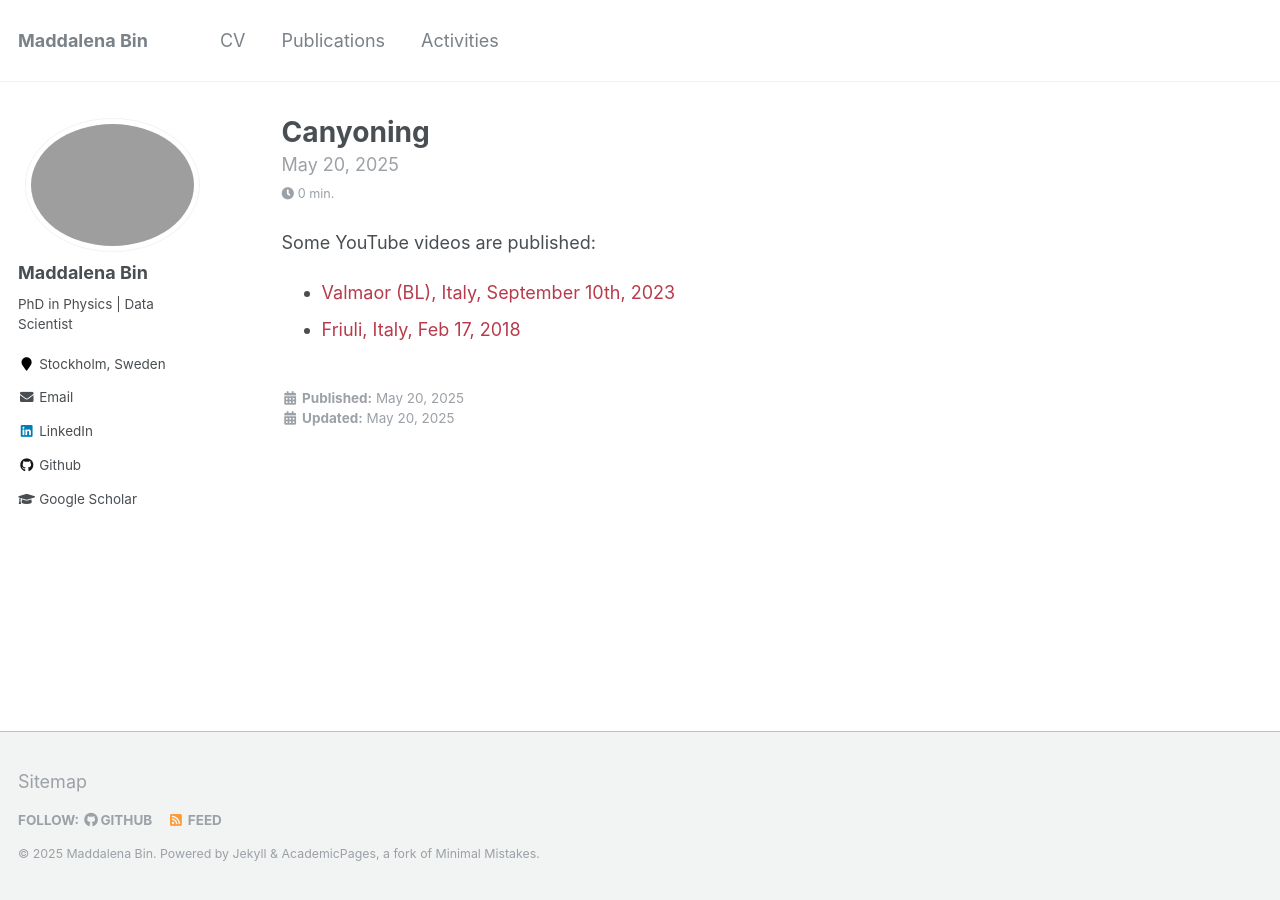
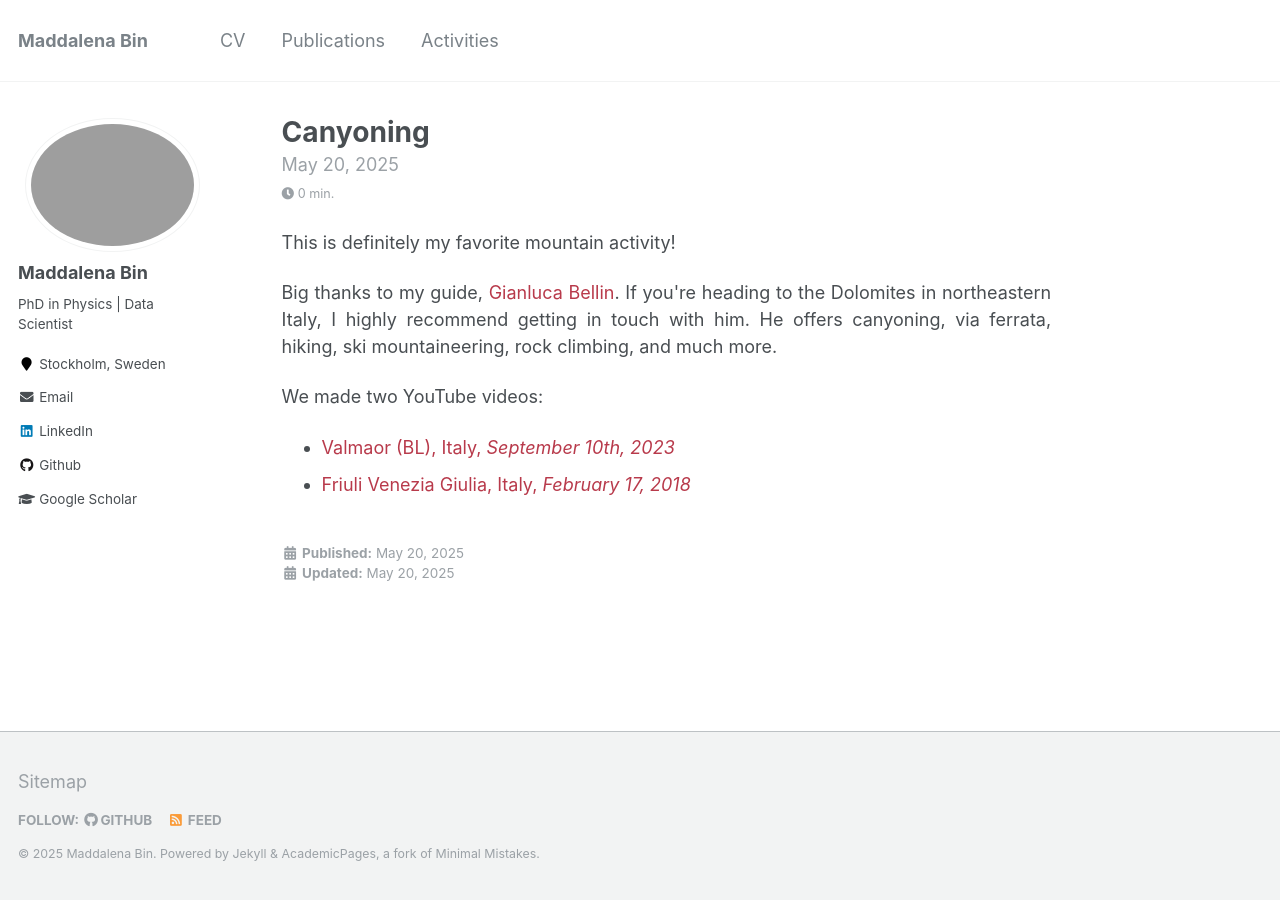
Before and after one commit to maddalenabin/maddalenabin.github.io, a Jekyll site: the page built from _activities/02-canyoning.md, in a window 1280 px wide. Built offline with Jekyll 4.4.1, drawn with Linux system fonts in a browser that asks for light colours.

Commit message:
Update 02-canyoning.md

```diff
--- a/_activities/02-canyoning.md
+++ b/_activities/02-canyoning.md
@@ -6,6 +6,10 @@ header:
 collection: activities
 ---
 
-Some YouTube videos are published:
-* [Valmaor (BL), Italy, September 10th, 2023](https://www.youtube.com/watch?v=03F02nF1NQ4)
-* [Friuli, Italy, Feb 17, 2018](https://youtu.be/NG5F7_xFbCw?si=RLQ7ejXgs6muA5XZ)
+This is definitely my favorite mountain activity!
+
+Big thanks to my guide, [Gianluca Bellin](https://www.gianlucabellin.it/). If you're heading to the Dolomites in northeastern Italy, I highly recommend getting in touch with him. He offers canyoning, via ferrata, hiking, ski mountaineering, rock climbing, and much more.
+
+We made two YouTube videos:
+* [Valmaor (BL), Italy, _September 10th, 2023_](https://www.youtube.com/watch?v=03F02nF1NQ4)
+* [Friuli Venezia Giulia, Italy, _February 17, 2018_](https://youtu.be/NG5F7_xFbCw?si=RLQ7ejXgs6muA5XZ)
```
